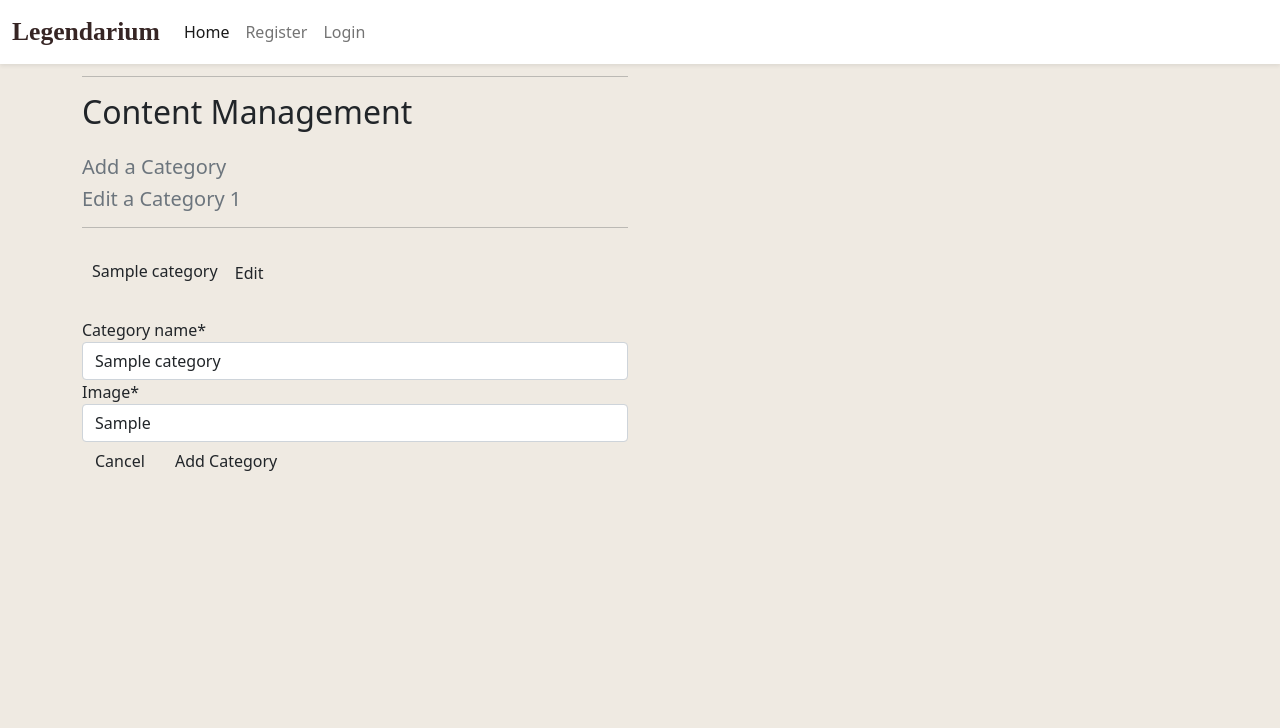
After one commit to Code-Institute-Submissions/Estelindis-legendarium_JanResub, a Django app: page /categories/1/ in a window 1280 px wide. The commit adds this page. Shown: the top 728 px of the page. Run offline with Django 3.2, Linux system fonts and the light colour scheme; tables that the repository leaves empty hold one stand-in row (values such as "Sample post"); some libraries are stand-ins or nearby versions; some web fonts are replaced.

Commit message:
Add category view, begin work on category edit

```diff
--- a/chargen/forms.py
+++ b/chargen/forms.py
@@ -1,5 +1,12 @@
-from .models import Comment
+from .models import Category, Story, Comment
 from django import forms
+
+
+class CategoryForm(forms.ModelForm):
+
+    class Meta:
+        model = Category
+        fields = ('category_name', 'category_pic',)
 
 
 class CommentForm(forms.ModelForm):
--- /dev/null
+++ b/chargen/templates/add_category.html
@@ -0,0 +1,42 @@
+{% extends "base.html" %}
+{% load static %}
+{% load crispy_forms_tags %}
+
+{% block content %}
+    <div class="overlay"></div>
+    <div class="container">
+        <div class="row">
+            <div class="col-12 col-md-6">
+                <hr>
+                <h2 class="logo-font mb-4">Content Management</h2>
+                <h5 class="text-muted">Add a Category</h5>
+                <h5 class="text-muted">Edit a Category {{id}}</h5>
+                <hr>
+            </div>
+        </div>
+        <!-- We want a for loop inside the empty control tags to iterate through each category in categories -->
+        {% for category in categories %}
+        <div class="comments" style="padding: 10px;">
+            <p class="font-weight-bold">
+                <!-- The commenter's name goes here. Check the model if you're not sure what that is -->
+                {{ category.category_name }}
+                <a class="btn btn-outline-black rounded-0" href="{% url 'edit_category' id=category.id %}">Edit</a>
+            </p>
+        </div>
+        <!-- Our for loop ends here -->
+        {% endfor %}
+
+        <div class="row">
+            <div class="col-12 col-md-6">
+                <form method="POST" action="{% url 'add_category' %}" class="form mb-2" enctype="multipart/form-data">
+                    {% csrf_token %}
+                    {{ form | crispy }}
+                    <div class="text-right">
+                        <a class="btn btn-outline-black rounded-0" href="{% url 'add_category' %}">Cancel</a>
+                        <button class="btn btn-black rounded-0" type="submit">Add Category</button>
+                    </div>
+                </form>
+            </div>
+        </div>
+    </div>
+{% endblock %}
--- a/chargen/urls.py
+++ b/chargen/urls.py
@@ -3,6 +3,8 @@ from django.urls import path
 
 urlpatterns = [
     path("", views.StoryList.as_view(), name="home"),
+    path('categories/', views.CategoryView.as_view(), name='add_category'),
+    path('categories/<int:id>/', views.CategoryView.as_view(), name='edit_category'),
     path('<slug:slug>/', views.StoryDetail.as_view(), name='story_detail'),
     path(
         'library/<slug:slug>', views.LibraryAdd.as_view(),
--- a/chargen/views.py
+++ b/chargen/views.py
@@ -1,8 +1,9 @@
 from django.shortcuts import render, get_object_or_404, reverse
 from django.views import generic, View
-from django.http import HttpResponseRedirect
-from .models import Story
-from .forms import CommentForm
+from django.http import HttpResponseRedirect, HttpResponse
+from django.utils.text import slugify
+from .models import Story, Category
+from .forms import CategoryForm, CommentForm
 
 
 class StoryList(generic.ListView):
@@ -76,3 +77,31 @@ class LibraryAdd(View):
             story.library.add(request.user)
 
         return HttpResponseRedirect(reverse('story_detail', args=[slug]))
+
+
+class CategoryView(View):
+
+    def get(self, request, id, *args, **kwargs):
+        categories = Category.objects.all()
+        category = get_object_or_404(categories, pk=id)
+        form = CategoryForm(instance=category)
+        template = 'add_category.html'
+        context = {
+            'form': form,
+            'categories': categories,
+            'id': id,
+        }
+        return render(request, template, context)
+
+    def post(self, request, *args, **kwargs):
+        form = CategoryForm(data=request.POST)
+        if form.is_valid():
+            form.instance.slug = slugify(form.instance.category_name)
+            category = form.save(commit=False)
+            category.save()
+            return HttpResponseRedirect(reverse('add_category'))
+        template = 'add_category.html'
+        context = {
+            'form': form,
+        }
+        return render(request, template, context)
--- a/templates/base.html
+++ b/templates/base.html
@@ -35,6 +35,9 @@
                             </li>
                             {% if user.is_authenticated %}
                             <li class="nav-item">
+                                <a class="nav-link" href="{% url 'edit_category' id=1 %}">Categories</a>
+                            </li>
+                            <li class="nav-item">
                                 <a class="nav-link" href="{% url 'account_logout' %}">Logout</a>
                             </li>
                             {% else %}
```
